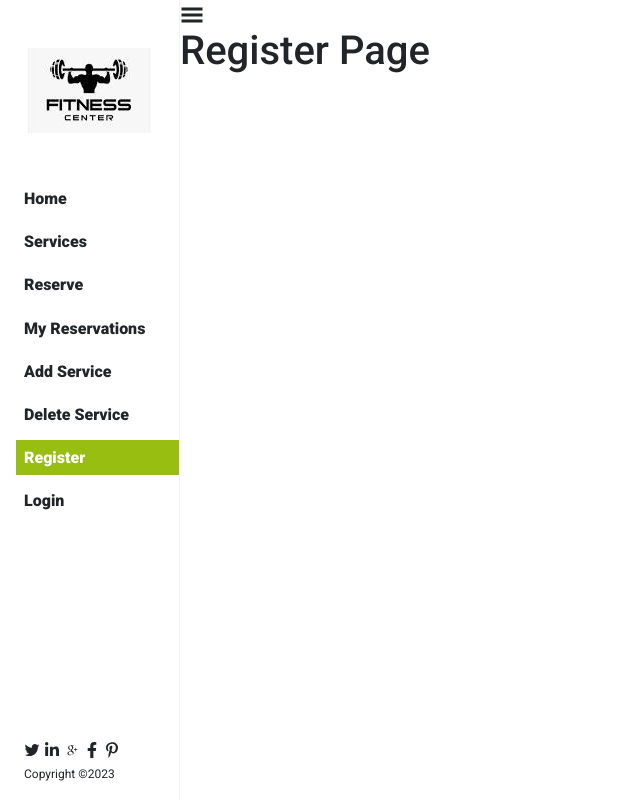
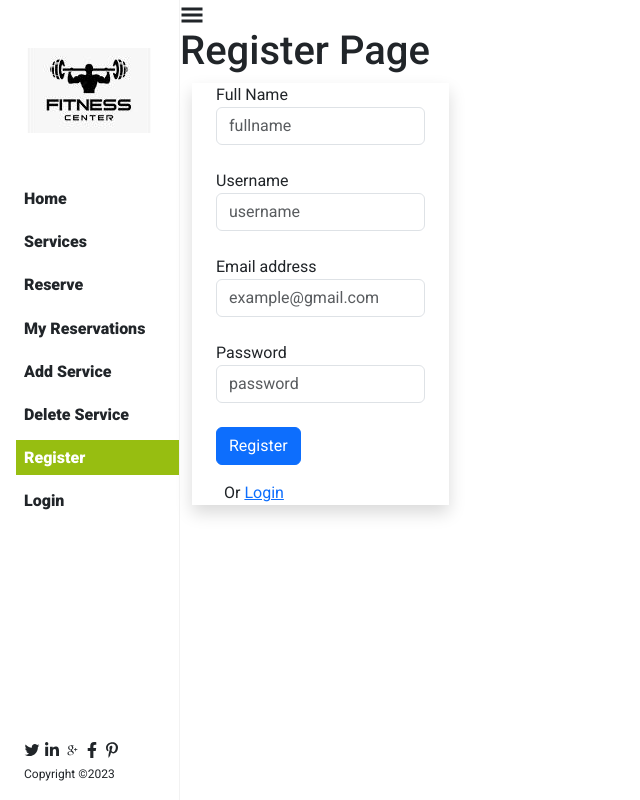
Before and after one commit to alphayowakarindi/-gym-instructor-frontend, a React (Create React App) app: page /register in a window 1280 px wide. Shown: the whole page, without its empty margins (0-640 px from the left). Built offline with nearby package versions, Linux system fonts and the light colour scheme.

Commit message:
Create a user slice

```diff
--- a/src/pages/Login.js
+++ b/src/pages/Login.js
@@ -1,9 +1,45 @@
+import { Link } from 'react-router-dom';
 import HamburgerMenu from '../components/hamburgerMenu';
 
 const Login = () => (
   <>
     <HamburgerMenu />
     <h1>Login Page</h1>
+    <div className="container">
+      <div className="bg-white py-8 px-4 shadow sm:rounded-lg sm:px-10">
+        <form
+          className="space-y-6"
+          method="POST"
+        >
+          <div className="mb-3">
+            <label htmlFor="exampleFormControlInput1" className="form-label">
+              Username
+              <input type="text" className="form-control" id="exampleFormControlInput1" placeholder="username" />
+            </label>
+          </div>
+          <div className="mb-3">
+            <label htmlFor="exampleFormControlInput2" className="form-label">
+              Password
+              <input type="password" className="form-control" id="exampleFormControlInput2" placeholder="password" />
+            </label>
+          </div>
+          <div className="mb-3">
+            <button type="button" className="btn btn-primary">Login</button>
+          </div>
+        </form>
+        <div className="mt-6">
+          <div className="relative">
+            <div className="relative d-flex justify-center text-sm">
+              <span className="px-2 bg-white text-gray-500">
+                Or
+                {' '}
+                <Link to="/register">Register</Link>
+              </span>
+            </div>
+          </div>
+        </div>
+      </div>
+    </div>
   </>
 );
 
--- a/src/pages/Register.js
+++ b/src/pages/Register.js
@@ -1,9 +1,58 @@
+import { Link } from 'react-router-dom';
 import HamburgerMenu from '../components/hamburgerMenu';
 
 const Register = () => (
   <>
     <HamburgerMenu />
     <h1>Register Page</h1>
+    <div className="container">
+      <div className="bg-white py-8 px-4 shadow sm:rounded-lg sm:px-10">
+        <form
+          className="space-y-6"
+          method="POST"
+        >
+          <div className="mb-3">
+            <label htmlFor="exampleFormControlInput1" className="form-label">
+              Full Name
+              <input type="text" className="form-control" id="exampleFormControlInput1" placeholder="fullname" />
+            </label>
+          </div>
+
+          <div className="mb-3">
+            <label htmlFor="exampleFormControlInput2" className="form-label">
+              Username
+              <input type="text" className="form-control" id="exampleFormControlInput2" placeholder="username" />
+            </label>
+          </div>
+          <div className="mb-3">
+            <label htmlFor="exampleFormControlInput3" className="form-label">
+              Email address
+              <input type="email" className="form-control" id="exampleFormControlInput3" placeholder="example@gmail.com" />
+            </label>
+          </div>
+          <div className="mb-3">
+            <label htmlFor="exampleFormControlInput4" className="form-label">
+              Password
+              <input type="password" className="form-control" id="exampleFormControlInput4" placeholder="password" />
+            </label>
+          </div>
+          <div className="mb-3">
+            <button type="button" className="btn btn-primary">Register</button>
+          </div>
+        </form>
+        <div className="mt-6">
+          <div className="relative">
+            <div className="relative d-flex justify-center text-sm">
+              <span className="px-2 bg-white text-gray-500">
+                Or
+                {' '}
+                <Link to="/login"> Login</Link>
+              </span>
+            </div>
+          </div>
+        </div>
+      </div>
+    </div>
   </>
 
 );
--- a/src/redux/configureStore.js
+++ b/src/redux/configureStore.js
@@ -1,9 +1,11 @@
 import { configureStore } from '@reduxjs/toolkit';
 import toggleNavActiveReducer from './reducers/toggleNavActive';
+import userReducer from './user/userSlice';
 
 const store = configureStore({
   reducer: {
     classStatus: toggleNavActiveReducer,
+    user: userReducer,
   },
 });
 export default store;
--- /dev/null
+++ b/src/redux/user/userSlice.js
@@ -0,0 +1,10 @@
+import { createSlice, createAsyncThunk } from '@reduxjs/toolkit';
+
+const userSlice = createSlice({
+  name: 'user',
+  initialState: {},
+  reducers: {},
+  extraReducers: () => {},
+});
+
+export default userSlice.reducer;
```
Also changed, not shown: 1 other file (tests, documents, lock files or other folders).
